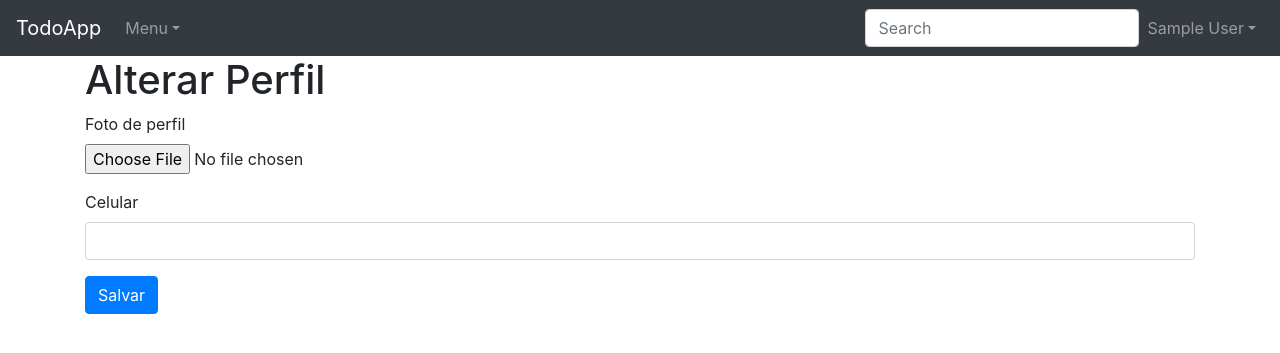
After one commit to fm1randa/curso-desenvolvimentoweb-python-django, a Django app: page /contas/perfil/ in a window 1280 px wide. The commit adds this page. Shown: the top 353 px of the page. Run offline with Django 3.2, Linux system fonts and the light colour scheme; the visitor is signed in with stand-in values (Sample User, id 1); some libraries are stand-ins or nearby versions.

Commit message:
lesson 80-81 added
user profile add view and template added

```diff
--- a/todoapp/apps/accounts/forms.py
+++ b/todoapp/apps/accounts/forms.py
@@ -1,7 +1,13 @@
 from django import forms
 from django.contrib.auth.models import User
+from .models import UserProfile
 
 class UserForm(forms.ModelForm):
     class Meta:
         model = User
         fields = ['first_name', 'last_name', 'username', 'password', 'email']
+
+class UserProfileForm(forms.ModelForm):
+    class Meta:
+        model = UserProfile
+        exclude = ['user']
--- a/todoapp/apps/accounts/urls.py
+++ b/todoapp/apps/accounts/urls.py
@@ -9,4 +9,5 @@ urlpatterns = [
     path('login/', views.user_login, name='user_login'),
     path('sair/', views.user_logout, name='user_logout'),
     path('alterar-senha/', views.user_change_password, name='user_change_password'),
+    path('perfil/', views.add_user_profile, name='add_user_profile'),
 ]
--- a/todoapp/apps/accounts/views.py
+++ b/todoapp/apps/accounts/views.py
@@ -5,6 +5,7 @@ from django.contrib import messages
 from django.contrib.auth import authenticate, login, logout, update_session_auth_hash
 from django.contrib.auth.decorators import login_required
 from django.contrib.auth.forms import PasswordChangeForm
+from .forms import UserProfileForm
 # Create your views here.
 
 def add_user(request):
@@ -54,3 +55,18 @@ def user_change_password(request):
     form = PasswordChangeForm(user=request.user)
     context['form'] = form
     return render(request, template_name, context)
+
+@login_required(login_url='/contas/login')
+def add_user_profile(request):
+    template_name = 'accounts/add_user_profile.html'
+    context = {}
+    if request.method == 'POST':
+        form = UserProfileForm(request.POST, request.FILES)
+        if form.is_valid():
+            f = form.save(commit=False)
+            f.user = request.user
+            f.save()
+            messages.success(request, 'Perfil alterado com sucesso.')
+    form = UserProfileForm()
+    context['form'] = form
+    return render(request, template_name, context)
--- /dev/null
+++ b/todoapp/templates/accounts/add_user_profile.html
@@ -0,0 +1,32 @@
+{% extends 'base.html' %}
+{% load widget_tweaks %}
+
+
+{% block title %}
+    Alterar perfil - {{ block.super }}
+{% endblock title %}
+
+
+{% block body %}
+    <div class="container">
+        <div class="row">
+            <div class="col-md-12">
+                <h1>Alterar Perfil</h1>
+                {% include 'partials/messages.html' %}
+                <form method="POST" action="." enctype="multipart/form-data">
+                    {% csrf_token %}
+                    <div class="form-group">
+                        <label for="{{ form.photo.id_for_label }}">Foto de perfil</label>
+                        {{ form.photo|add_class:"form-control-file" }}
+                    </div>
+                    <div class="form-group">
+                        <label for="{{ form.cell_phone.id_for_label }}">Celular</label>
+                        {{ form.cell_phone|add_class:"form-control" }}
+                    </div>
+
+                    <button type="submit" class="btn btn-primary">Salvar</button>
+                </form>
+            </div>
+        </div>
+    </div>
+{% endblock body %}
--- a/todoapp/templates/base.html
+++ b/todoapp/templates/base.html
@@ -45,7 +45,7 @@
                             aria-haspopup="true" aria-expanded="false">{{ user.get_full_name|default:user.username }}</a>
                         <div class="dropdown-menu" aria-labelledby="dropdown03">
                             <a class="dropdown-item" href="{% url 'tasks:add_category' %}">Perfil</a>
-                            <a class="dropdown-item" href="{% url 'tasks:add_category' %}">Trocar senha</a>
+                            <a class="dropdown-item" href="{% url 'accounts:user_change_password' %}">Trocar senha</a>
                             <a class="dropdown-item" href="{% url 'accounts:user_logout' %}">Sair</a>
                         </div>
                     </li>
```
Also changed, not shown: todoapp/media/photos/djoko.png (added).
